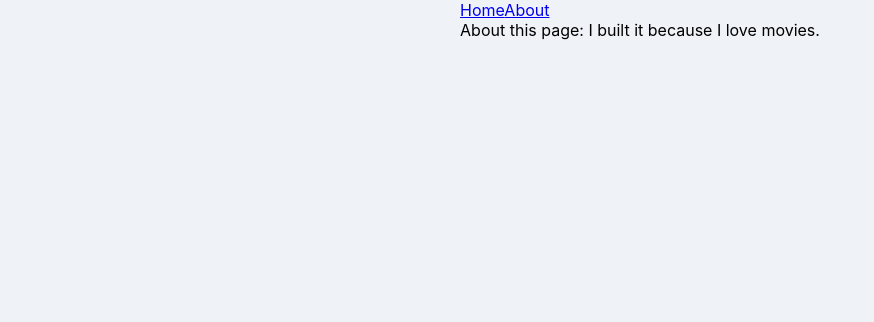
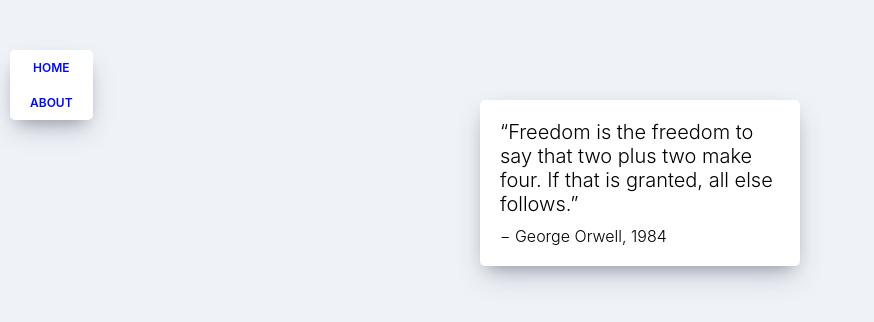
Before and after one commit to GOGO0388/movie_app, a React (Create React App) app: page /#/about in a window 1280 px wide. Shown: the top 322 px of the page, without its empty margins (0-874 px from the left). Built offline with nearby package versions, Linux system fonts and the light colour scheme.

Commit message:
Sharing Props Between Routes

```diff
--- /dev/null
+++ b/src/App.css
@@ -0,0 +1,12 @@
+* {
+  box-sizing: border-box;
+}
+
+body {
+  margin: 0;
+  padding: 0;
+  font-family: -apple-system, BlinkMacSystemFont, "Segoe UI", Roboto, Oxygen,
+    Ubuntu, Cantarell, "Open Sans", "Helvetica Neue", sans-serif;
+  background-color: #eff3f7;
+  height: 100%;
+}
--- a/src/App.js
+++ b/src/App.js
@@ -1,8 +1,10 @@
 import React from "react";
 import { HashRouter, Route } from "react-router-dom";
+import Home from "./routes/Home";
 import About from "./routes/About";
-import Home from "./routes/Home";
+import Detail from "./routes/Detail";
 import Navigation from "./components/Navigation";
+import "./App.css";
 
 function App() {
   return (
@@ -10,6 +12,7 @@
       <Navigation />
       <Route path="/" exact={true} component={Home} />
       <Route path="/about" component={About} />
+      <Route path="/movie/:id" component={Detail} />
     </HashRouter>
   );
 }
--- a/src/components/Movie.css
+++ b/src/components/Movie.css
@@ -2,15 +2,20 @@
   width: 45%;
   background-color: white;
   margin-bottom: 70px;
-  display: flex;
-  align-items: flex-start;
-  justify-content: space-between;
   font-weight: 300;
   padding: 20px;
   border-radius: 5px;
   color: #adaeb9;
   box-shadow: 0 13px 27px -5px rgba(50, 50, 93, 0.25),
     0 8px 16px -8px rgba(0, 0, 0, 0.3), 0 -6px 16px -6px rgba(0, 0, 0, 0.025);
+}
+
+.movies .movie a {
+  display: flex;
+  align-items: flex-start;
+  justify-content: space-between;
+  text-decoration: none;
+  color: inherit;
 }
 
 .movie img {
--- a/src/components/Movie.js
+++ b/src/components/Movie.js
@@ -1,10 +1,23 @@
 import React from "react";
+import { Link } from "react-router-dom";
 import PropTypes from "prop-types";
 import "./Movie.css";
 
-function Movie({ year, title, summary, poster, genres }) {
+function Movie({ id, year, title, summary, poster, genres }) {
   return (
     <div className="movie">
+      <Link
+        to={{
+          pathname: `/movie/${id}`,
+          state: {
+            year,
+            title,
+            summary,
+            poster,
+            genres
+          }
+        }}
+      >
         <img src={poster} alt={title} title={title} />
         <div className="movie__data">
           <h3 className="movie__title">{title}</h3>
@@ -18,6 +31,7 @@
           </ul>
           <p className="movie__summary">{summary.slice(0, 180)}...</p>
         </div>
+      </Link>
     </div>
   );
 }
--- a/src/components/Navigation.css
+++ b/src/components/Navigation.css
@@ -0,0 +1,25 @@
+.nav {
+  position: fixed;
+  top: 50px;
+  left: 10px;
+  display: flex;
+  flex-direction: column;
+  background-color: white;
+  padding: 10px 20px;
+  box-shadow: 0 13px 27px -5px rgba(50, 50, 93, 0.25),
+    0 8px 16px -8px rgba(0, 0, 0, 0.3), 0 -6px 16px -6px rgba(0, 0, 0, 0.025);
+  border-radius: 5px;
+}
+
+.nav a {
+  text-decoration: none;
+  color: #0008fc;
+  text-transform: uppercase;
+  font-size: 12px;
+  text-align: center;
+  font-weight: 600;
+}
+
+.nav a:not(:last-child) {
+  margin-bottom: 20px;
+}
--- a/src/components/Navigation.js
+++ b/src/components/Navigation.js
@@ -1,9 +1,10 @@
 import React from "react";
 import { Link } from "react-router-dom";
+import "./Navigation.css";
 
 function Navigation() {
   return (
-    <div>
+    <div className="nav">
       <Link to="/">Home</Link>
       <Link to="/about">About</Link>
     </div>
--- /dev/null
+++ b/src/routes/About.css
@@ -0,0 +1,20 @@
+.about__container {
+  box-shadow: 0 13px 27px -5px rgba(50, 50, 93, 0.25),
+    0 8px 16px -8px rgba(0, 0, 0, 0.3), 0 -6px 16px -6px rgba(0, 0, 0, 0.025);
+  padding: 20px;
+  border-radius: 5px;
+  background-color: white;
+  margin: 0 auto;
+  margin-top: 100px;
+  max-width: 25%;
+  font-weight: 300;
+}
+
+.about__container span:first-child {
+  font-size: 20px;
+}
+
+.about__container span:last-child {
+  display: block;
+  margin-top: 10px;
+}
--- a/src/routes/About.js
+++ b/src/routes/About.js
@@ -1,7 +1,17 @@
 import React from "react";
+import "./About.css";
 
-function About() {
-  return <span>About this page: I built it because I love movies.</span>;
+function About(props) {
+  console.log(props);
+  return (
+    <div className="about__container">
+      <span>
+        “Freedom is the freedom to say that two plus two make four. If that is
+        granted, all else follows.”
+      </span>
+      <span>− George Orwell, 1984</span>
+    </div>
+  );
 }
 
 export default About;
--- /dev/null
+++ b/src/routes/Detail.js
@@ -0,0 +1,20 @@
+import React from "react";
+
+class Detail extends React.Component {
+  componentDidMount() {
+    const { location, history } = this.props;
+    if (location.state === undefined) {
+      history.push("/");
+    }
+  }
+  render() {
+    const { location } = this.props;
+    if (location.state) {
+      return <span>{location.state.title}</span>;
+    } else {
+      return null;
+    }
+  }
+}
+
+export default Detail;
--- a/src/routes/Home.css
+++ b/src/routes/Home.css
@@ -1,19 +1,3 @@
-* {
-  box-sizing: border-box;
-}
-
-body {
-  margin: 0;
-  padding: 0;
-  font-family: -apple-system, BlinkMacSystemFont, "Segoe UI", Roboto, Oxygen,
-    Ubuntu, Cantarell, "Open Sans", "Helvetica Neue", sans-serif;
-  background-color: #eff3f7;
-  height: 100%;
-}
-
-html,
-body,
-#potato,
 .container {
   height: 100%;
   display: flex;
@@ -22,7 +6,7 @@
 
 .loader {
   width: 100%;
-  height: 100%;
+  height: 100vh;
   display: flex;
   justify-content: center;
   align-items: center;
```
Lines whose indentation alone changed are shown as unchanged.
